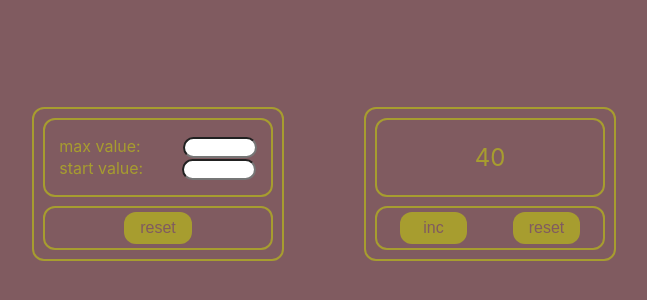
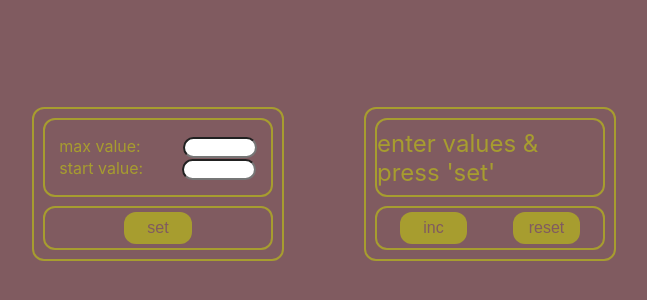
Before and after one commit to vova-khimichenko/counter, a React (Create React App) app: page / in a window 1280 px wide. Shown: the part 216-516 px from the top of the page, without its empty margins (316-963 px from the left). Built offline with nearby package versions, Linux system fonts and the light colour scheme.

Commit message:
learn change setState {{}}

```diff
--- a/src/App.jsx
+++ b/src/App.jsx
@@ -1,15 +1,16 @@
 import React from 'react';
 import styles from './App.module.css';
 import Counter from "./Counter";
-import Counter2 from "./Counter2";
+import CounterSettings from "./CounterSettings";
 
 class App extends React.Component {
 
     state = {
         countValues: {
-            count: 40,
+            // countDefault: "enter values & press 'set'",
+            count: "enter values & press 'set'",
             max: null,
-            start: null
+            start: null,
         },
         error: false,
         buttonNames: {
@@ -20,26 +21,66 @@ class App extends React.Component {
     }
 
     upCount = () => {
-        this.setState({countValues: {count: this.state.countValues.count + 1}},
-            () => {
-                if (this.state.countValues.count === 42) {
-                    this.setState({
-                        error: true
-                    })
+        // if (this.state.countValues.count !== isNaN) {
+            this.setState({
+                    countValues: {
+                        ...this.state.countValues, count: this.state.countValues.count + 1
+                    }
+                }, () => {
+                    if (this.state.countValues.count === this.state.countValues.max) {
+                        this.setState({
+                            error: true
+                        })
+                    }
                 }
+            )
+        }
+    // }
+
+    countReset = () => {
+        // if (this.state.countValues.count !== "enter values & press 'set'") {
+            this.setState({
+                countValues: {
+                    ...this.state.countValues, count: this.state.countValues.start,
+                },
+                error: false
+            })
+        }
+    // }
+
+    maxCountValue = (value) => {
+        this.setState({
+            countValues: {
+                ...this.state.countValues, max: value
             }
-        )
+        })
     }
 
-    countReset = () => {
-        this.setState({countValues: {count: 40}, error: false})
+    startCountValue = (value) => {
+        this.setState({
+            countValues: {
+                ...this.state.countValues, start: value
+            }
+        })
+    }
+
+    setCount = () => {
+        this.setState({
+            countValues: {
+                ...this.state.countValues, count: this.state.countValues.start,
+            },
+            error: false
+        })
     }
 
     render = () => {
 
         return (
             <div className={styles.App}>
-                <Counter2 state={this.state}/>
+                <CounterSettings state={this.state}
+                                 maxCountValue={this.maxCountValue}
+                                 startCountValue={this.startCountValue}
+                                 setCount={this.setCount}/>
                 <Counter state={this.state}
                          upCount={this.upCount}
                          countReset={this.countReset}/>
--- a/src/Button.jsx
+++ b/src/Button.jsx
@@ -9,6 +9,8 @@ class Button extends React.Component {
                 return this.props.upCount()
             case 'reset':
                 return this.props.countReset()
+            case 'set':
+                return this.props.setCount()
             default: alert('give me name function')
         }
     }
--- a/src/Counter.jsx
+++ b/src/Counter.jsx
@@ -1,18 +1,22 @@
 import React from 'react';
 import styles from './App.module.css';
 import Button from "./Button";
-import Display from "./Display";
 
 class Counter extends React.Component {
 
     render = () => {
 
+        let classCountDisabled = this.props.state.error ? styles.error : ''
+
         return (
             <div className={styles.App}>
                 <div className={styles.container}>
                     <div className={styles.counter}>
-                        <Display value={this.props.state.countValues.count}
-                                 error={this.props.state.error}/>
+                        {/*<Display count={this.props.state.count}*/}
+                        {/*         error={this.props.state.error}/>*/}
+                        <span className={classCountDisabled}>
+                            {this.props.state.countValues.count}
+                        </span>
                     </div>
                     <div className={styles.buttons}>
                         <Button error={this.props.state.error}
--- a/src/Counter2.jsx
+++ b/src/CounterSettings.jsx
@@ -1,9 +1,16 @@
 import React from 'react';
 import styles from './App.module.css';
 import Button from "./Button";
-import Display from "./Display";
 
-class Counter2 extends React.Component {
+class CounterSettings extends React.Component {
+
+    maxCountValue = (event) => {
+        this.props.maxCountValue(+event.currentTarget.value)
+    }
+
+    startCountValue = (event) => {
+        this.props.startCountValue(+event.currentTarget.value)
+    }
 
     render = () => {
 
@@ -15,17 +22,20 @@ class Counter2 extends React.Component {
                             <div className={styles.max}>
                                 <span>max value:</span>
                                 <input className={styles.maxNumber}
-                                       type={'number'}/>
+                                       type={'number'}
+                                       onChange={this.maxCountValue}/>
                             </div>
                             <div>
                                 <span>start value:</span>
                                 <input className={styles.startNumber}
-                                       type={'number'}/>
+                                       type={'number'}
+                                       onChange={this.startCountValue}/>
                             </div>
                         </div>
                     </div>
                     <div className={styles.buttons}>
-                        <Button name={this.props.state.buttonNames.reset}/>
+                        <Button name={this.props.state.buttonNames.set}
+                                setCount={this.props.setCount}/>
                     </div>
                 </div>
             </div>
@@ -33,4 +43,4 @@ class Counter2 extends React.Component {
     }
 }
 
-export default Counter2
+export default CounterSettings
--- a/src/Display.jsx
+++ b/src/Display.jsx
@@ -9,7 +9,7 @@ class Display extends React.Component {
 
         return (
             <span className={classCountDisabled}>
-                            {this.props.value}
+                            {this.props.countValues.count}
             </span>
         )
     }
```
